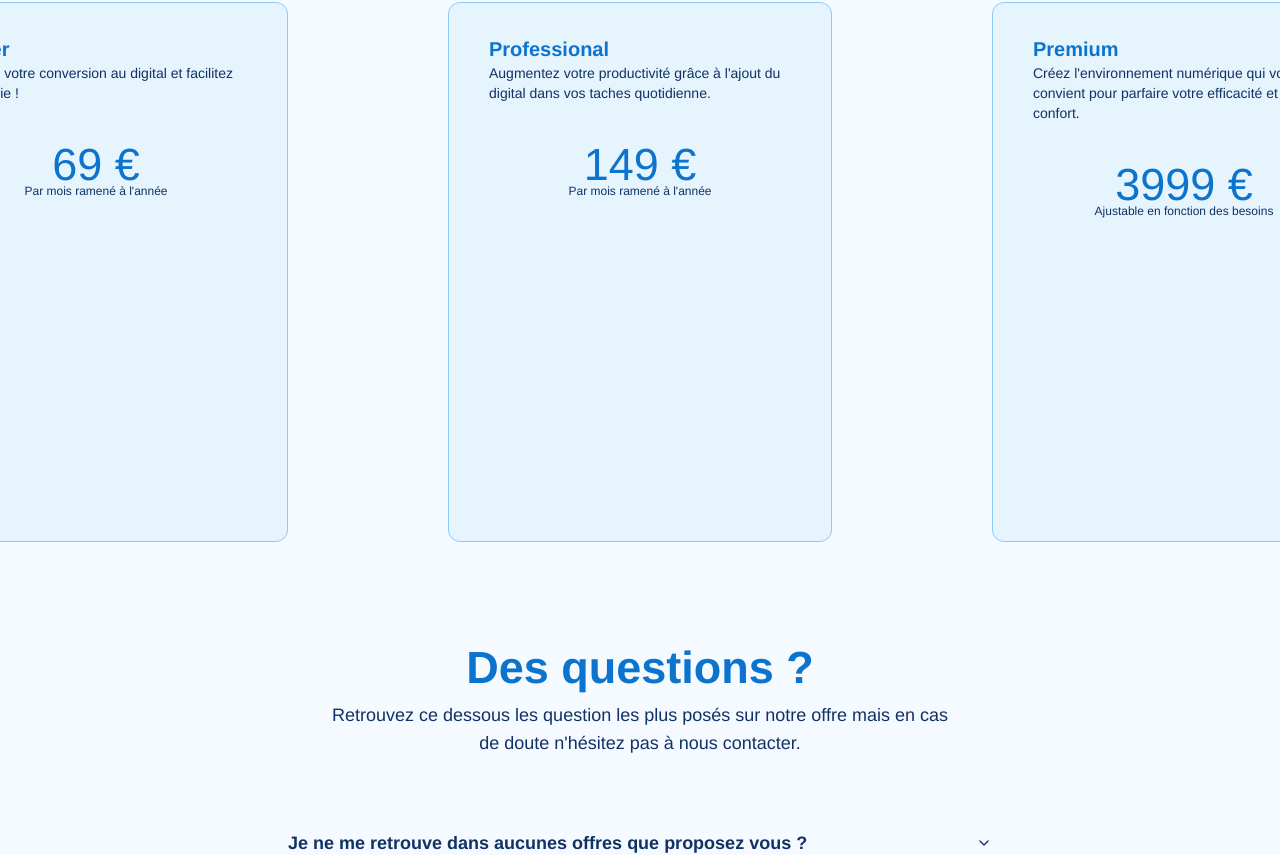
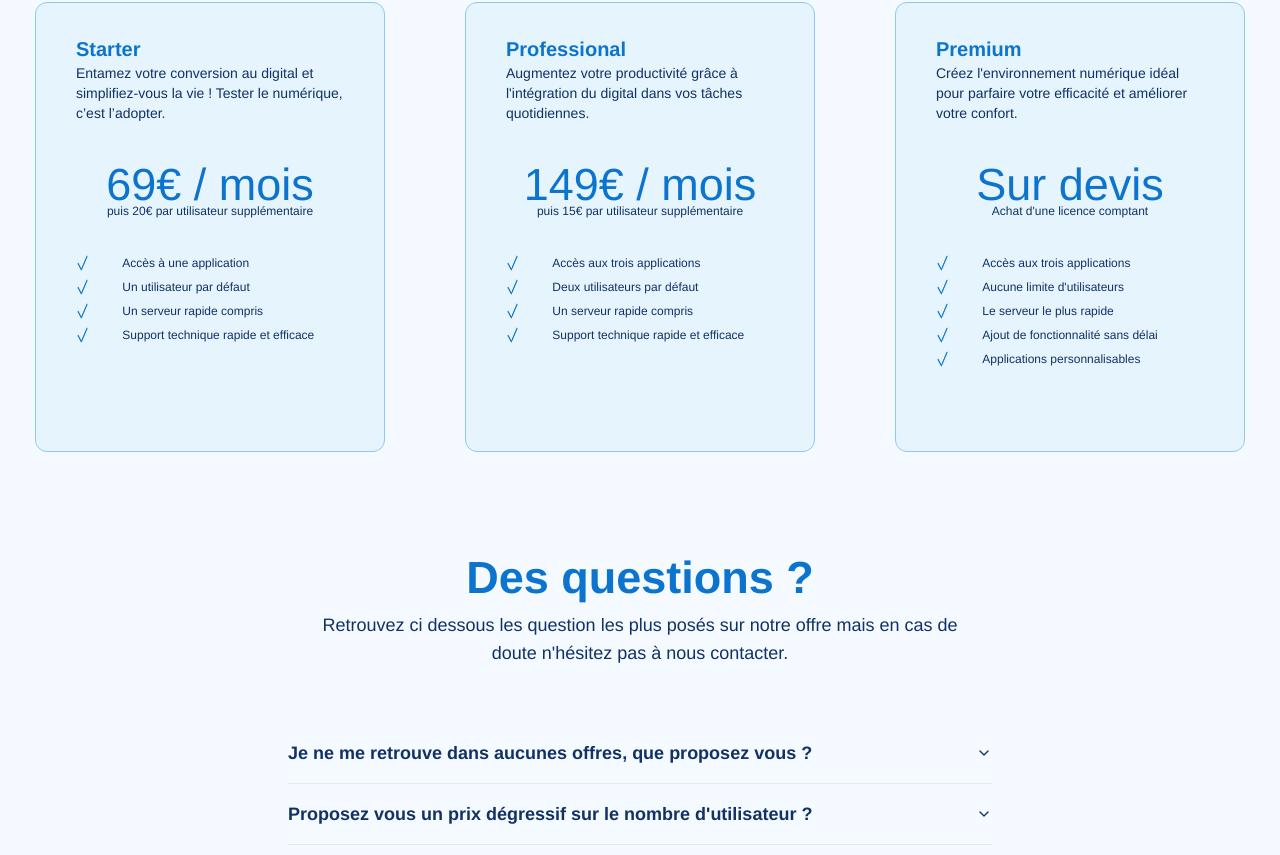
Before and after one commit to Youvataque/NewBat_Website, a React (Vite) app: page /pricing in a window 1280 px wide. Shown: the part 270-1125 px from the top of the page. Built offline with nearby package versions, Linux system fonts and the light colour scheme.

Commit message:
fin pricing

```diff
--- a/src/Components/Features/ViewsTemplates/OffreCard.tsx
+++ b/src/Components/Features/ViewsTemplates/OffreCard.tsx
@@ -1,48 +1,69 @@
+import checkLogo from '../../../../assets/Img/check.webp';
+
 interface CardProps{
     titles : string[],
     sousTitles : string[],
     prices : string[],
-    sousPrices : string[]
+    sousPrices : string[],
+    checks : string[][]
 }
 
 /////////////////////////////////////////////////////////////////
 // composant de carte pour les offres
-const OffreCard:React.FC<CardProps> = ({titles, sousTitles, prices, sousPrices}) => {
+const OffreCard:React.FC<CardProps> = ({titles, sousTitles, prices, sousPrices, checks}) => {
 
     /////////////////////////////////////////////////////////////////
     // titre
     function titleEl(title:string) {
-        return <h2 className="text-xl text-Primary font-semibold" >{title}</h2>
+        return <h2 className="text-xl max-xl:text-lg text-Primary font-semibold" >{title}</h2>
     }
 
     /////////////////////////////////////////////////////////////////
     // sous titre
     function sousTitlesEl(title:string) {
-        return <h2 className="text-sm text-Secondary font-normal" >{title}</h2>
+        return <h2 className="text-sm max-xl:text-xs text-Secondary font-normal" >{title}</h2>
     }
 
     /////////////////////////////////////////////////////////////////
     // prix
     function pricesEl(title:string) {
-        return <h2 className="text-4xl text-center w-full h-16 pt-3 overflow-hidden text-Primary font-normal" >{title}</h2>
+        return <h2 className="text-4xl max-xl:text-3xl text-center w-full h-16 max-xl:h-12 pt-3 overflow-hidden text-Primary font-normal" >{title}</h2>
     }
 
     /////////////////////////////////////////////////////////////////
     // détail de prix
     function sousPricesEl(title:string) {
-        return <h2 className="w-full text-center text-xs text-Secondary font-normal" >{title}</h2>
+        return <h2 className="w-full text-center text-xs text-Secondary font-normal max-md:font-light" >{title}</h2>
+    }
+
+    function checksEl(check:string) {
+        return <h2 className="w-full text-xs text-Secondary font-normal max-md:font-light" >{check}</h2>
+    }
+
+    function checkZone(selectedChecks : string[]) {
+        return <div className="flex flex-col">
+            {selectedChecks.map((value) => {
+                return <div className='flex items-center justify-start pt-1 pb-1 w-full overflow-hidden'>
+                    <img className='h-4 w-4 max-md:h-3 max-md:w-3' src={checkLogo}/>
+                    <div className='w-10'/>
+                    {checksEl(value)}
+                </div>
+            })}
+        </div>
     }
 
     /////////////////////////////////////////////////////////////////
     // code principale
-    return <div className="flex">
+    return <div className="flex max-md:flex-col ">
         {titles.map((value, index) => {
-            return <div className="pl-10 pr-10 pt-8 flex flex-col w-96 h-140 rounded-xl border border-solid border-borderColor bg-notBackGround ml-20 mr-20">
+            return <div className="pl-10 pr-10 max-xl:pl-5 max-xl:pr-5 max-xl:pt-4 pt-8 flex flex-col w-85 max-xl:w-60 h-110 max-xl:h-85 rounded-xl border border-solid border-borderColor bg-notBackGround ml-24 mr-24 max-2xl:ml-10 max-xl:ml-3 max-2xl:mr-10 max-xl:mr-3 max-md:m-auto max-md:mt-2 max-md:mb-2">
                 {titleEl(value)}
                 {sousTitlesEl(sousTitles[index])}
-                <div className="h-4" />
+                <div className="h-4 max-xl:h-2" />
                 {pricesEl(prices[index])}
                 {sousPricesEl(sousPrices[index])}
+                <div className='h-8 max-xl:h-4'/>
+                {checkZone(checks[index])}
             </div>
         })}
     </div>
--- a/src/Views/Home.tsx
+++ b/src/Views/Home.tsx
@@ -45,7 +45,7 @@ const Home:React.FC = () => {
         titles : [
             "Et si je n'ai pas internet ?",
             "J'ai un Samsung ça fonctionne quand même ?",
-            "J'ai vraiment besoin d'un tablette pour Devis ?",
+            "J'ai vraiment besoin d'une tablette pour Devis ?",
             "Sommes-nous prévenu à l'anniversaire des entretiens ?",
             "Il est ou le chantier ?"
         ],
@@ -117,7 +117,7 @@ const Home:React.FC = () => {
                 style="text-Primary"
             />
             <ViewText
-                text="Retrouvez ce dessous les question les plus posés sur notre solution mais en cas de doute n'hésitez pas à nous contacter."
+                text="Retrouvez ci dessous les question les plus posés sur notre solution mais en cas de doute n'hésitez pas à nous contacter."
                 style="text-Secondary"
             />
             <AskTemplate titles={askData.titles} content={askData.content}/>
--- a/src/Views/Pricing.tsx
+++ b/src/Views/Pricing.tsx
@@ -12,19 +12,24 @@ const Pricing:React.FC = () => {
     const cardData = {
         titles : ["Starter", "Professional", "Premium"],
         sousTitles : [
-            "Entamez votre conversion au digital et facilitez vous la vie !",
-            "Augmentez votre productivité grâce à l'ajout du digital dans vos taches quotidienne.",
-            "Créez l'environnement numérique qui vous convient pour parfaire votre efficacité et votre confort."
+            "Entamez votre conversion au digital et simplifiez-vous la vie ! Tester le numérique, c’est l’adopter.",
+            "Augmentez votre productivité grâce à l'intégration du digital dans vos tâches quotidiennes.",
+            "Créez l'environnement numérique idéal pour parfaire votre efficacité et améliorer votre confort."
         ],
         prices : [
-            "69 €",
-            "149 €",
-            "3999 €"
+            "69€ / mois",
+            "149€ / mois",
+            "Sur devis"
         ],
         sousPrices : [
-            "Par mois ramené à l'année",
-            "Par mois ramené à l'année",
-            "Ajustable en fonction des besoins"
+            "puis 20€ par utilisateur supplémentaire",
+            "puis 15€ par utilisateur supplémentaire",
+            "Achat d'une licence comptant"
+        ],
+        checks : [
+            ["Accès à une application", "Un utilisateur par défaut", "Un serveur rapide compris", "Support technique rapide et efficace"],
+            ["Accès aux trois applications", "Deux utilisateurs par défaut", "Un serveur rapide compris", "Support technique rapide et efficace"],
+            ["Accès aux trois applications", "Aucune limite d'utilisateurs", "Le serveur le plus rapide" , "Ajout de fonctionnalité sans délai",  "Applications personnalisables"]
         ]
     }
 
@@ -32,16 +37,16 @@ const Pricing:React.FC = () => {
     // information de la askZone
     const askData = {
         titles : [
-            "Je ne me retrouve dans aucunes offres que proposez vous ?",
-            "J'ai un Samsung ça fonctionne quand même ?",
-            "J'ai vraiment besoin d'un tablette pour Devis ?",
-            "Sommes-nous prévenu à l'anniversaire des entretiens ?",
+            "Je ne me retrouve dans aucunes offres, que proposez vous ?",
+            "Proposez vous un prix dégressif sur le nombre d'utilisateur ?",
+            "Je ne suis intéréssé que par deux applications comment faire ?",
+            "Peut on personnaliser les applications ?",
         ],
         content : [
-            "C'est là que cela devient fantastique. Nos applications sauvegarderont toutes les données sur votre téléphone en attendant de retrouver du réseau, puis les enverront automatiquement sur le serveur.",
-            "Bien sur. Nos produits sont dotés d'une technologie puissante les rendants compatibles partout ! De Windows à Mac en passant par Android et iOS tout fonctionne.",
-            "Non la tablette n'est pas obligatoire, vous pouvez tout à fait dessiner au doigt ou bien vous passer de schéma. Celle-ci permettra de pousser l'application au mieux de ce qu'elle propose.",
-            "Malheureusement, Intervention n'offre pas encore de fonctionnalité permettant de prévenir le client ou vous-même qu'un entretien du matériel est nécessaire. Nous travaillons actuellement à développer cette fonctionnalité.",
+            "Contactez-nous et nous mettrons tout en œuvre pour trouver la meilleure solution à votre problème.",
+            "À partir d'un certain nombre d'utilisateurs, nous sommes disposés à proposer un tarif dégressif. Nous vous invitons à nous contacter afin que nous puissions étudier ensemble votre situation.",
+            "Malheureusement, les seules options disponibles à ce jour pour bénéficier de deux applications est de choisir la formule « Professional » ou « Premium ».",
+            "Bien sûr ! Avec la formule « Premium », vous pourrez tout à fait demander des ajouts de fonctionnalités ou un changement de design. Pour de très légères modifications sur les autres formules, n’hésitez pas à nous contacter.",
         ]
     }
 
@@ -54,7 +59,7 @@ const Pricing:React.FC = () => {
                 style="text-Primary"
             />
             <ViewText
-                text="Retrouvez ce dessous les question les plus posés sur notre offre mais en cas de doute n'hésitez pas à nous contacter."
+                text="Retrouvez ci dessous les question les plus posés sur notre offre mais en cas de doute n'hésitez pas à nous contacter."
                 style="text-Secondary"
             />
             <AskTemplate titles={askData.titles} content={askData.content}/>
@@ -73,7 +78,7 @@ const Pricing:React.FC = () => {
             text="Afin de nous adapter au mieux à vos besoins, nous avons mis au point 3 offres differentes. Vous n'avez plus qu'à faire votre choix !"
             style="text-Secondary"
         />
-        <OffreCard titles={cardData.titles} sousTitles={cardData.sousTitles} prices={cardData.prices} sousPrices={cardData.sousPrices}/>
+        <OffreCard titles={cardData.titles} sousTitles={cardData.sousTitles} prices={cardData.prices} sousPrices={cardData.sousPrices} checks={cardData.checks}/>
         <div className='h-20'/>
         {askZone()}
         <div className='h-40 max-md:h-20'/>
--- a/tailwind.config.js
+++ b/tailwind.config.js
@@ -20,6 +20,7 @@ export default {
       height: {
         '54' : '216px',
         '68' : '270px',
+        '85' : '350px',
         '100' : '400px',
         '110' : '450px',
         '130' : '510px',
```
Also changed, not shown: assets/Img/check.webp (added).
